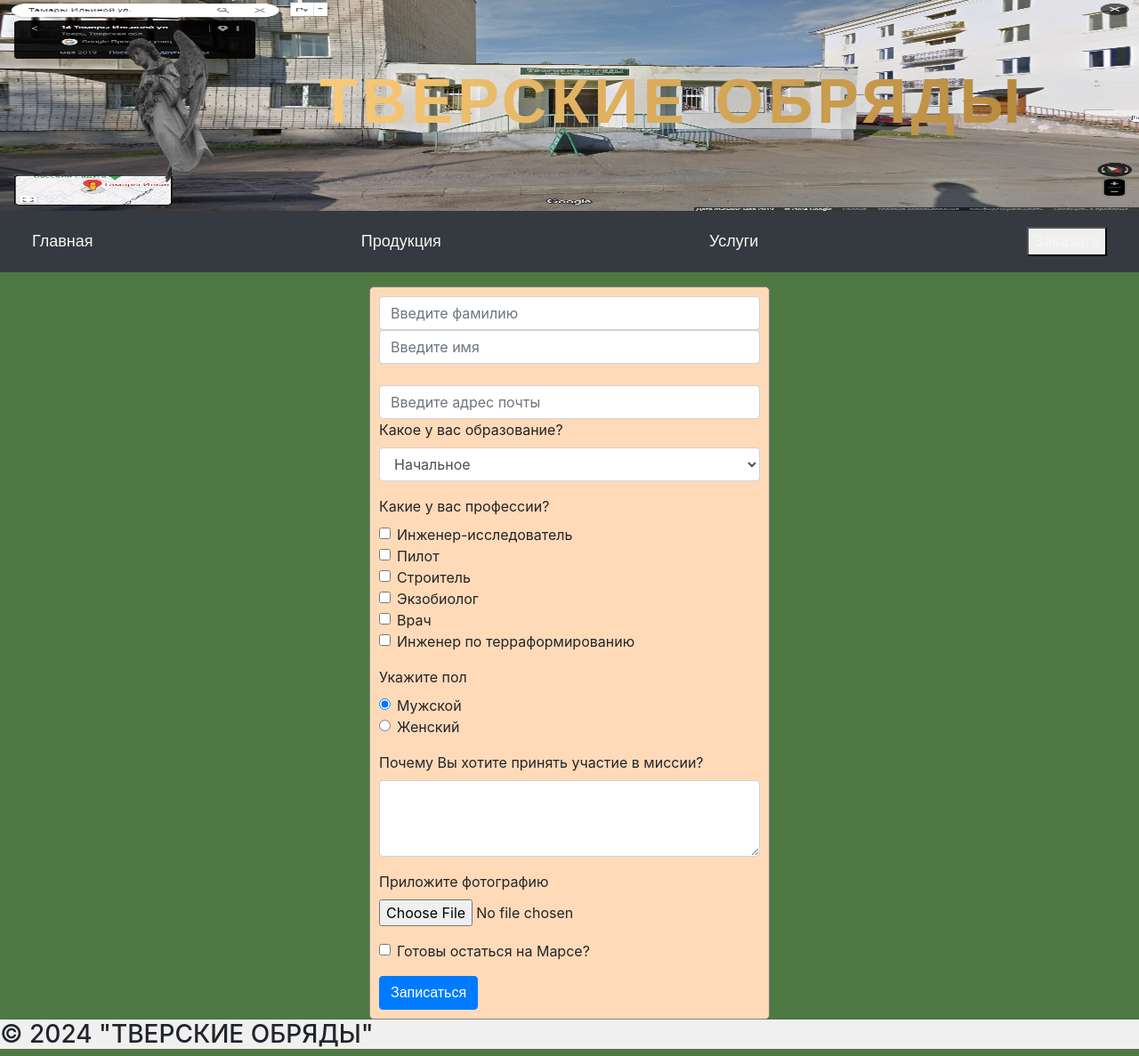
After one commit to nikorai-prog/Website, a Flask app: page /order in a window 1280 px wide. The commit adds this page. Shown: the whole page at 89% size. Run offline with Flask 3, Linux system fonts and the light colour scheme; some libraries are stand-ins or nearby versions.

Commit message:
Улучшенное оформление, страница заказа, отправка почты

```diff
--- a/main.py
+++ b/main.py
@@ -1,21 +1,30 @@
-from flask import Flask, render_template
+from flask import Flask, render_template, request
 from data import db_session
 from data.user import User
 from data.purchase import Purchase
+from send_email import send_email
 
 app = Flask(__name__)
 app.config['SECRET_KEY'] = 'yandexlyceum_secret_key'
 
 
-# def main():
-#     db_session.global_init("db/blogs.db")
-#     app.run()
+def main():
+    db_session.global_init("db/blogs.db")
+    app.run()
 
 
 # главная страница
 @app.route('/')
 def index():  # страница 1
-    return render_template('base.html')
+    return render_template('index.html', main=True)
+
+
+@app.route('/order', methods=['POST', 'GET'])
+def order():
+    if request.method == 'GET':
+        return render_template('order.html', main=False)
+    elif request.method == 'POST':
+        send_email(request.form['surname'])
 
 
 if __name__ == '__main__':
--- a/static/css/style.css
+++ b/static/css/style.css
@@ -1,3 +1,4 @@
+@charset "UTF-8"
 @import url('https://fonts.googleapis.com/css?family=Montserrat:500')
 @import url('https://fonts.googleapis.com/css2?family=BIZ+UDPMincho&family=Quicksand:wght@700&display=swap')
 
@@ -17,7 +18,8 @@
     --green: 50;
     --blue: 60;
     --grey-color: grey;
-    --main-bg-color: brown;
+    --main-bg-color: #234f1e;
+    --penguin-skin: blue;
 }
 
 li, a, button {
@@ -29,7 +31,9 @@ li, a, button {
 }
 
 header {
-    background-color: #808080;
+    /* background-image: url({{ url_for('static', filename='img/chrome_YF0RuQNbcl.jpg') }}); */
+    background-image: url('../img/chrome_YF0RuQNbcl.jpg');
+    background-size: 100% 100%;
     color: #f8f6f0;
     display: flex;
     justify-content: space-between;
@@ -38,7 +42,7 @@ header {
 }
 
 header img {
-    width: 180px
+    width: 120px
 }
 
 body {
@@ -52,7 +56,7 @@ nav {
     display: flex;
     align-items; center;
     justify-content: space-between;
-    padding: 10px 0
+    /* padding: 0 0; */
 }
 
 nav ul {
@@ -73,14 +77,14 @@ nav ul li a {
     text-decoration: none;
 }
 
-h1 {
+h1.name{
     position: static;
     top: 35%;
     left: 20%;
     background: linear-gradient(90deg, #F9C976, #B5893D, #F9C976, #B5893D, #F9C976);
     background-size: 400%;
     font-size: 70px;
-  font-family: "BIZ+UDPMincho", sans-serif;
+    font-family: "BIZ UDPMincho", sans-serif;
     letter-spacing: 5px;
     font-weight: 600;
     word-spacing: 5px;
@@ -88,6 +92,7 @@ h1 {
     -webkit-background-clip: text;
     animation: animate 10s linear infinite;
 }
+
 @keyframes animate{
   0% {
     background-position: 0%;
@@ -97,10 +102,19 @@ h1 {
   }
 }
 
+form.login_form {
+    margin-left: auto;
+    margin-right: auto;
+    max-width: 450px;
+    background-color: #FFDAB9;
+    border: 1px solid gray;
+    border-radius: 5px;
+    padding: 10px;
+}
+
 footer {
-    background-color: #000;
-    padding: 35px;
-    position: absolute;
+    background-color: #f0f0f0;
+    position: relative;
     right: 0;
     left: 0;
     bottom: 0;
--- a/templates/base.html
+++ b/templates/base.html
@@ -13,15 +13,31 @@
     <body>
         <header>
             <img class="logo" src="{{ url_for('static', filename='img/website_logo_delete_extra_pixels.png') }}" alt="здесь должна была быть картинка, но не нашлась">
-            <h1>ТВЕРСКИЕ ОБРЯДЫ</h1>
+            <h1 class="name">ТВЕРСКИЕ ОБРЯДЫ</h1>
+        </header>
+        <!-- here is the code of our header -->
+        <div class="movableHeader" id="movableHeader">
             <nav>
-                <ul class ="nav_links">
-                    <li><a href="#">Главная</a></li>
-                    <li><a href="#">Продукция</a></li>
-                    <li><a href="#">Услуги</a></li>
+                <!-- <ul class="nav_links"> -->
+                <ul class="navbar navbar-dark bg-dark">
+                    {% if main %}
+                        <li><a href="#main">Главная</a></li>
+                        <li><a href="#production">Продукция</a></li>
+                        <li><a href="#service">Услуги</a></li>
+                    {% else %}
+                        <li><a href="/#main">Главная</a></li>
+                        <li><a href="/#production">Продукция</a></li>
+                        <li><a href="/#service">Услуги</a></li>
+                    {% endif %}
+                    <li><a href="order"><button>Заказать</button></a></li>
                 </ul>
             </nav>
-        </header>
+        </div>
+        <!-- <main role="main" class="container"> -->
+        <main>
+            {% block content %}{% endblock %}
+        </main>
+
         <footer>
             <h3>© 2024 "ТВЕРСКИЕ ОБРЯДЫ"</h3>
         </footer>
--- /dev/null
+++ b/templates/order.html
@@ -0,0 +1,96 @@
+{% extends "base.html" %}
+{% block content %}
+    <div>
+        <form class="login_form" method="post">
+            <input class="form-control" type="text" placeholder="Введите фамилию" name="surname">
+            <input class="form-control" type="text" placeholder="Введите имя" name="name">
+            <br>
+            <input type="email" class="form-control" id="email" aria-describedby="emailHelp" placeholder="Введите адрес почты" name="email">
+            <div class="form-group">
+                <label for="classSelect">Какое у вас образование?</label>
+                <select class="form-control" id="classSelect" name="education">
+                  <option>Начальное</option>
+                  <option>Основное общее</option>
+                  <option>Среднее общее</option>
+                  <option>Среднее профессиональное</option>
+                  <option>Высшее</option>
+                </select>
+             </div>
+            <div class="form-group">
+                <label for="form-check">Какие у вас профессии?</label>
+                <div class="form-check">
+                  <input class="form-check-input" type="checkbox" name="career"
+                  id="researchEngineer" value="researchEngineer">
+                  <label class="form-check-label" for="researchEngineer">
+                    Инженер-исследователь
+                  </label>
+                </div>
+                <div class="form-check">
+                  <input class="form-check-input" type="checkbox" value="pilot" id="pilot"
+                  name="career">
+                  <label class="form-check-label" for="pilot">
+                    Пилот
+                  </label>
+                </div>
+                <div class="form-check">
+                  <input class="form-check-input" type="checkbox" name="career" id="builder"
+                  value="builder">
+                  <label class="form-check-label" for="builder">
+                    Строитель
+                  </label>
+                </div>
+                <div class="form-check">
+                  <input class="form-check-input" type="checkbox" name="career"
+                  id="exobiologist" value="exobiologist">
+                  <label class="form-check-label" for="exobiologist">
+                    Экзобиолог
+                  </label>
+                </div>
+                <div class="form-check">
+                  <input class="form-check-input" type="checkbox" name="career" id="doctor"
+                  value="doctor">
+                  <label class="form-check-label" for="doctor">
+                    Врач
+                  </label>
+                </div>
+                <div class="form-check">
+                  <input class="form-check-input" type="checkbox" name="career"
+                  id="terraformingEngineer" value="terraformingEngineer">
+                  <label class="form-check-label" for="terraformingEngineer">
+                    Инженер по терраформированию
+                  </label>
+                </div>
+            </div>
+            <div class="form-group">
+                <label for="form-check">Укажите пол</label>
+                <div class="form-check">
+                  <input class="form-check-input" type="radio" name="sex" id="male" value="male"
+                  checked>
+                  <label class="form-check-label" for="male">
+                    Мужской
+                  </label>
+                </div>
+                <div class="form-check">
+                  <input class="form-check-input" type="radio" name="sex" id="female"
+                  value="female">
+                  <label class="form-check-label" for="female">
+                    Женский
+                  </label>
+                </div>
+            </div>
+            <div class="form-group">
+                <label for="about">Почему Вы хотите принять участие в миссии?</label>
+                <textarea class="form-control" id="about" rows="3" name="reason"></textarea>
+            </div>
+            <div class="form-group">
+                <label for="photo">Приложите фотографию</label>
+                <input type="file" class="form-control-file" id="photo" name="file">
+            </div>
+            <div class="form-group form-check">
+                <input type="checkbox" class="form-check-input" id="acceptRules" name="accept">
+                <label class="form-check-label" for="acceptRules">Готовы остаться на Марсе?</label>
+            </div>
+            <button type="submit" class="btn btn-primary">Записаться</button>
+        </form>
+    </div>
+{% endblock %}
```
Also changed, not shown: send_email.py (added, +33 -0 lines), templates/index.html (added, +18 -0 lines), static/img/chrome_YF0RuQNbcl.jpg (added), static/img/website_logo_delete_extra_pixels.png. Lines whose indentation alone changed are shown as unchanged.
